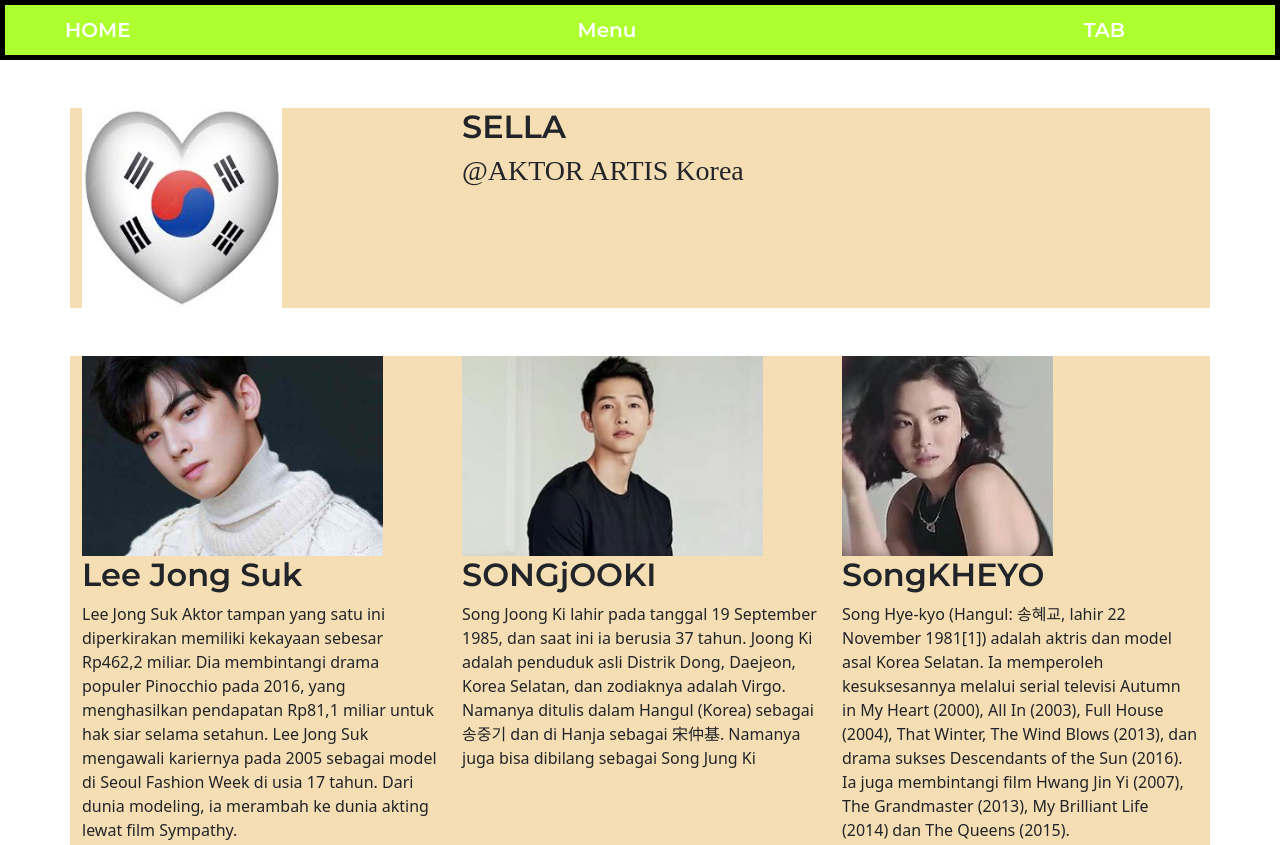
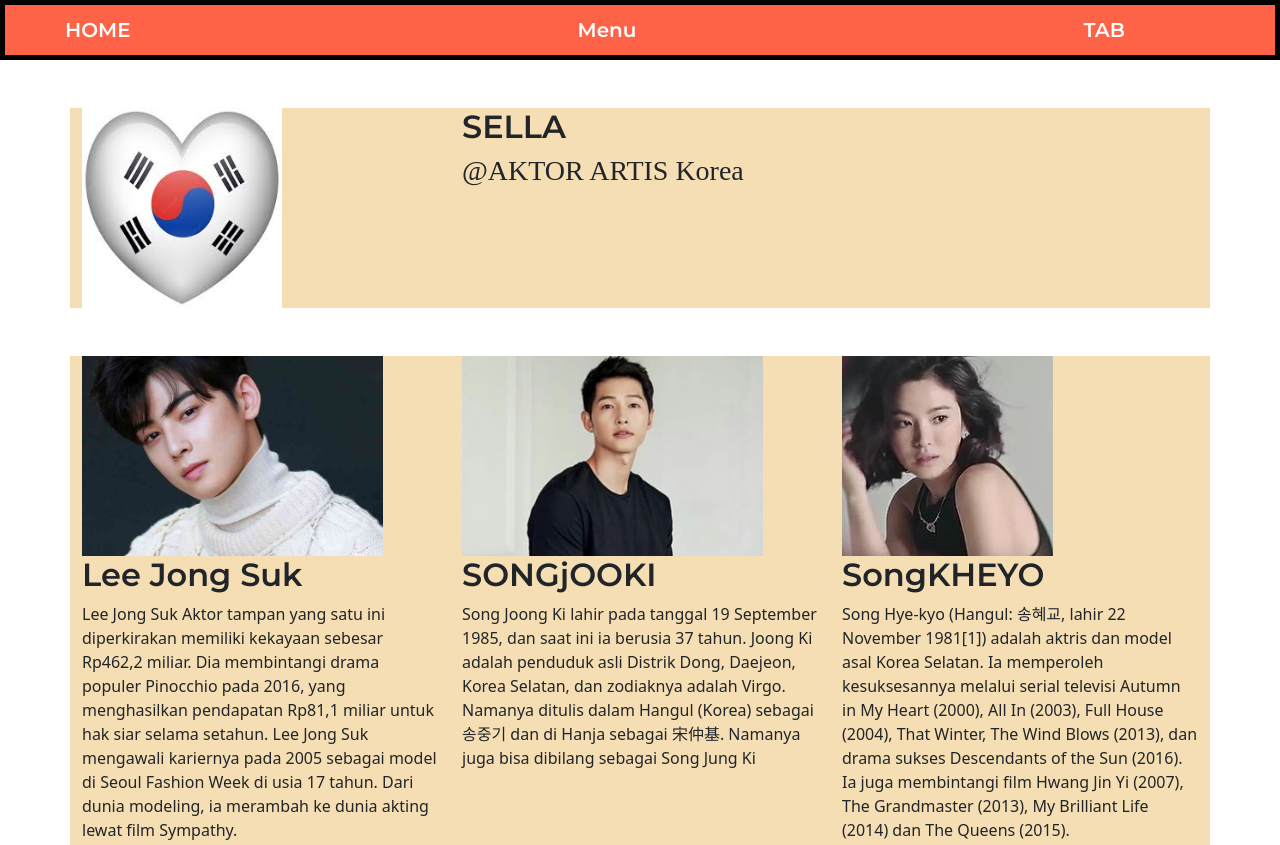
Before and after one commit to sela2004/WEBSITE, a website: page index.html in a window 1280 px wide. Shown: the top 845 px of the page. Drawn offline with nearby package versions, Linux system fonts and the light colour scheme; a web font is replaced by a local one.

Commit message:
gambar sella

```diff
--- a/style.css
+++ b/style.css
@@ -27,7 +27,7 @@ h3 {
   border: 5px solid black;
   height: 60px;
   align-items: center;
-  background-color: greenyellow;
+  background-color: tomato;
 }
 
 .navbar a {
```
